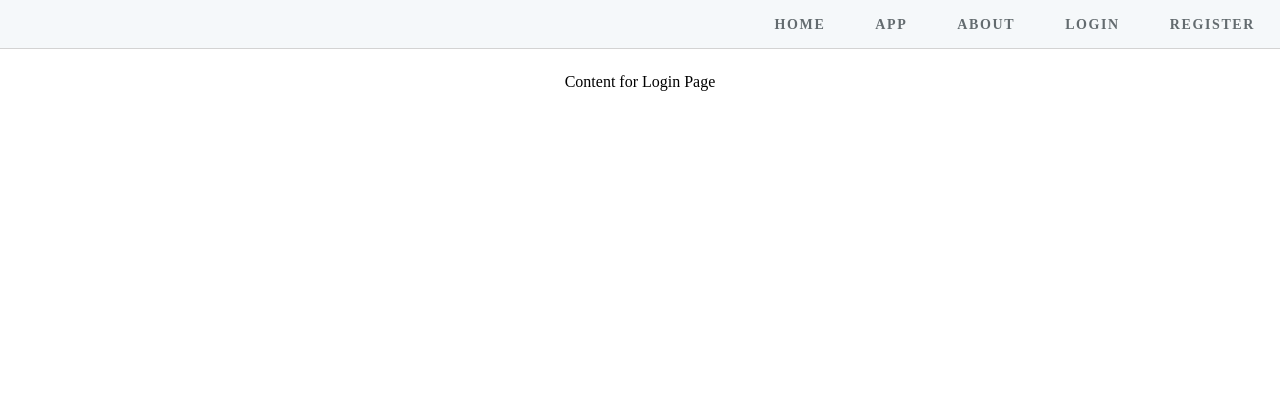
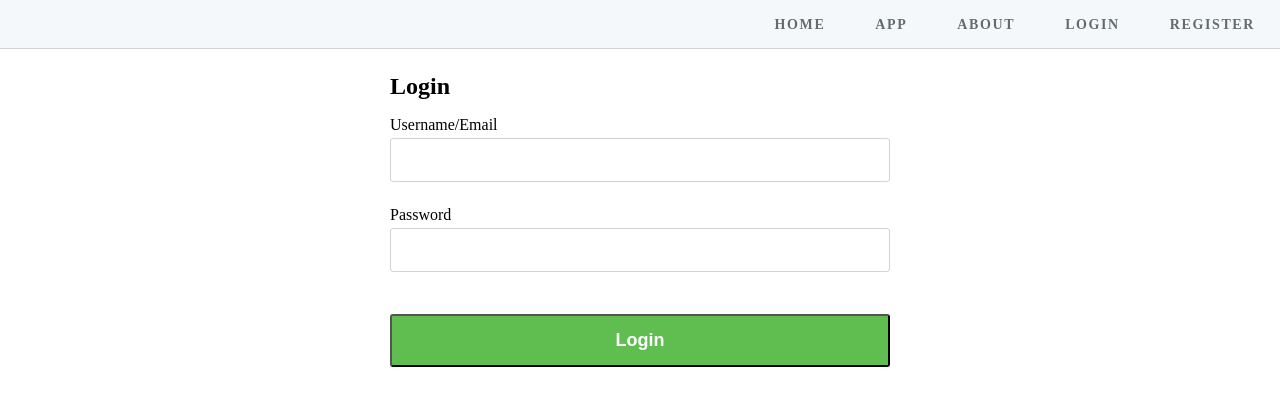
Before and after one commit to wahyono17/todo_with_vue, a Vue app: page /login in a window 1280 px wide. Shown: the top 406 px of the page. Built offline with nearby package versions, Linux system fonts and the light colour scheme.

Commit message:
mulai authentication

```diff
--- a/src/components/auth/Login.vue
+++ b/src/components/auth/Login.vue
@@ -1,5 +1,45 @@
 <template>
-  <div class="flex-center">
-    Content for Login Page
+  <div class="login-form">
+    <h2 class="login-heading">Login</h2>
+    <form action="#" @submit.prevent="login">
+
+      <div class="form-control">
+        <label for="email">Username/Email</label>
+        <input type="email" name="email" id="email" class="login-input" v-model="email">
+      </div>
+
+      <div class="form-control mb-more">
+        <label for="password">Password</label>
+        <input type="password" name="password" id="password" class="login-input" v-model="password">
+      </div>
+
+      <div class="form-control">
+        <button type="submit" class="btn-submit">Login</button>
+      </div>
+
+    </form>
   </div>
 </template>
+
+<script>
+export default {
+  name: 'login',
+  data() {
+    return {
+      email: '',
+      password: '',
+    }
+  },
+  methods: {
+    login() {
+      this.$store.dispatch('retrieveToken', {
+        email: this.email,
+        password: this.password,
+      })
+        .then(response => {
+          this.$router.push({ name: 'todo' })
+        })
+    }
+  }
+}
+</script>
--- /dev/null
+++ b/src/components/auth/Logout.vue
@@ -0,0 +1,12 @@
+<template>
+    <div>
+
+    </div>
+</template>
+<script>
+export default {
+    created(){
+        this.$store.dispatch('destroyToken')
+    }
+}
+</script>
--- a/src/components/layouts/Master.vue
+++ b/src/components/layouts/Master.vue
@@ -4,8 +4,9 @@
       <li><router-link :to="{ name: 'home' }">Home</router-link></li>
       <li><router-link :to="{ name: 'todo' }">App</router-link></li>
       <li><router-link :to="{ name: 'about' }">About</router-link></li>
-      <li><router-link :to="{ name: 'login' }">Login</router-link></li>
-      <li><router-link :to="{ name: 'register' }">Register</router-link></li>
+      <li v-if="!loggedIn"><router-link :to="{ name: 'login' }">Login</router-link></li>
+      <li v-if="!loggedIn"><router-link :to="{ name: 'register' }">Register</router-link></li>
+      <li v-if="loggedIn"><router-link :to="{ name: 'logout' }">Logout</router-link></li>
 
     </ul>
     <router-view></router-view>
@@ -14,6 +15,11 @@
 
 <script>
 export default {
+  computed: {
+    loggedIn() {
+      return this.$store.getters.loggedIn
+    }
+  }
 }
 
 </script>
@@ -50,4 +56,46 @@ export default {
     text-decoration: none;
     text-transform: uppercase;
   }
+
+  label {
+    display: block;
+    margin-bottom: 4px;
+  }
+
+  .login-heading {
+    margin-bottom: 16px;
+  }
+
+  .form-control {
+    margin-bottom: 24px;
+  }
+
+  .mb-more {
+    margin-bottom: 42px;
+  }
+
+  .login-form {
+    max-width: 500px;
+    margin: auto;
+  }
+
+  .login-input {
+    width: 100%;
+    font-size: 16px;
+    padding: 12px 16px;
+    outline: 0;
+    border-radius: 3px;
+    border: 1px solid lightgrey;
+  }
+
+  .btn-submit {
+    width: 100%;
+    padding: 14px 12px;
+    font-size: 18px;
+    font-weight: bold;
+    background: #60BD4F;
+    color: white;
+    border-radius: 3px;
+    cursor: pointer;
+  }
 </style>
--- a/src/routes.js
+++ b/src/routes.js
@@ -2,6 +2,7 @@ import App from './App'
 import LandingPage from './components/marketing/LandingPage'
 import About from './components/marketing/About'
 import Login from './components/auth/Login'
+import Logout from './components/auth/Logout'
 import Register from './components/auth/Register'
 
 const routes = [
@@ -26,6 +27,11 @@ const routes = [
     component: Login
   },
   {
+    path: '/logout',
+    name: 'logout',
+    component: Logout
+  },
+  {
     path: '/register',
     name: 'register',
     component: Register
--- a/src/store/store.js
+++ b/src/store/store.js
@@ -7,12 +7,16 @@ axios.defaults.baseURL = 'http://localhost:8000/api'
 
 export const store = new Vuex.Store({
   state:{
+    token: localStorage.getItem('access_token') || null,
     filter: 'all',
     todos: [
 
     ]
   },
   getters:{
+    loggedIn(state){
+      return state.token !== null
+    },
     remaining(state) {
       return state.todos.filter(todo => !todo.completed).length
     },
@@ -67,10 +71,31 @@ export const store = new Vuex.Store({
     },
     retreiveTodos(state,todos){
       state.todos = todos
+    },
+    retrieveToken(state,token){
+      state.token = token
     }
   },
 
   actions:{
+    retrieveToken(context,credentials){
+      return new Promise((resolve,reject) => {
+        axios.post('/login',{
+          email: credentials.email,
+          password: credentials.password,
+        })
+          .then(response => {
+            const token = response.data.data[0].token;
+
+            localStorage.setItem('access_token',token)// hasil token di simpan di local storage
+            context.commit('retrieveToken',token)
+            resolve(response)
+          })
+          .catch(error => {console.log(error)
+            reject(error)
+          })
+      })
+    },
     retreiveTodos(context){
       axios.get('/todos')
         .then(response => {
```
